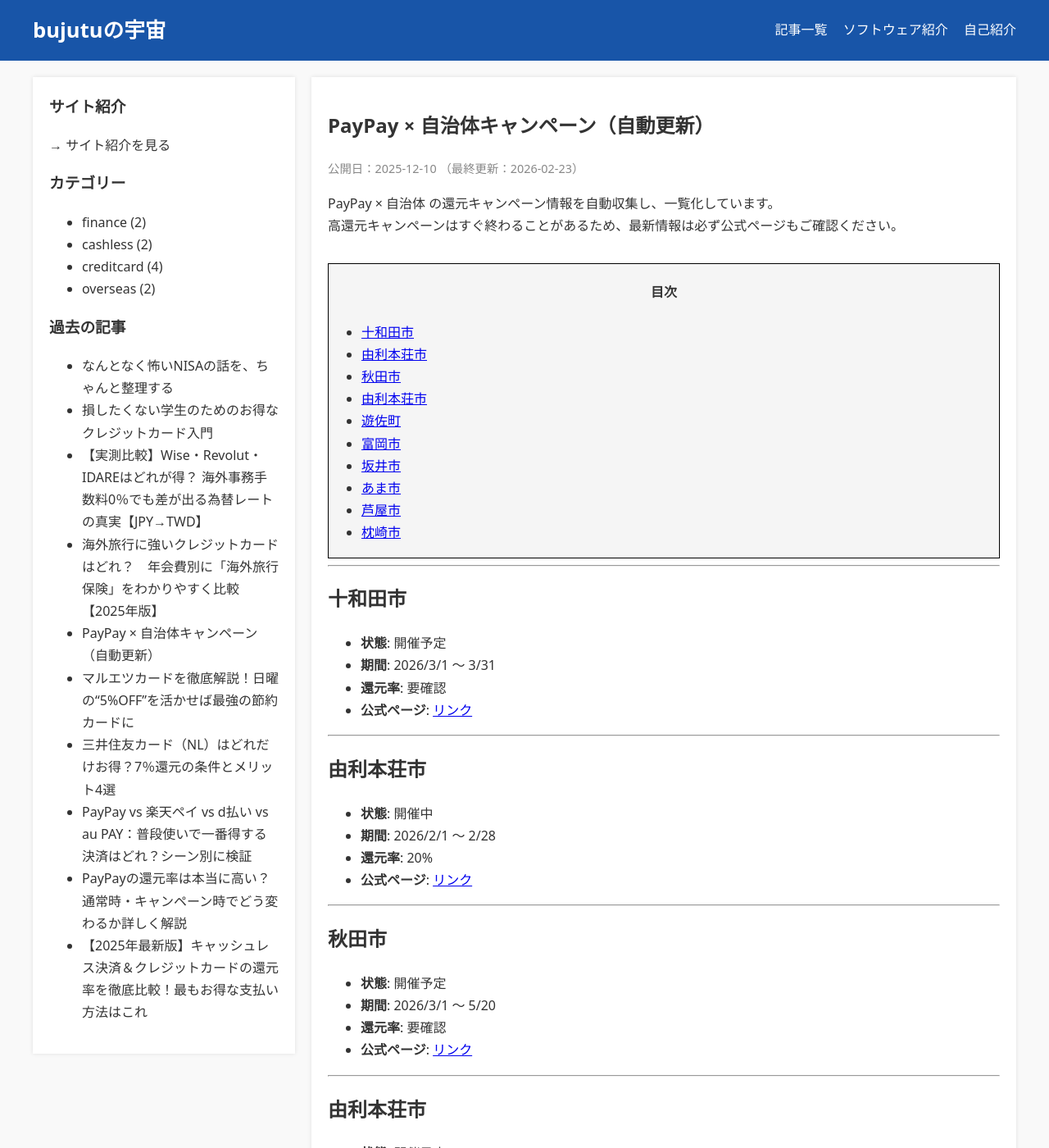
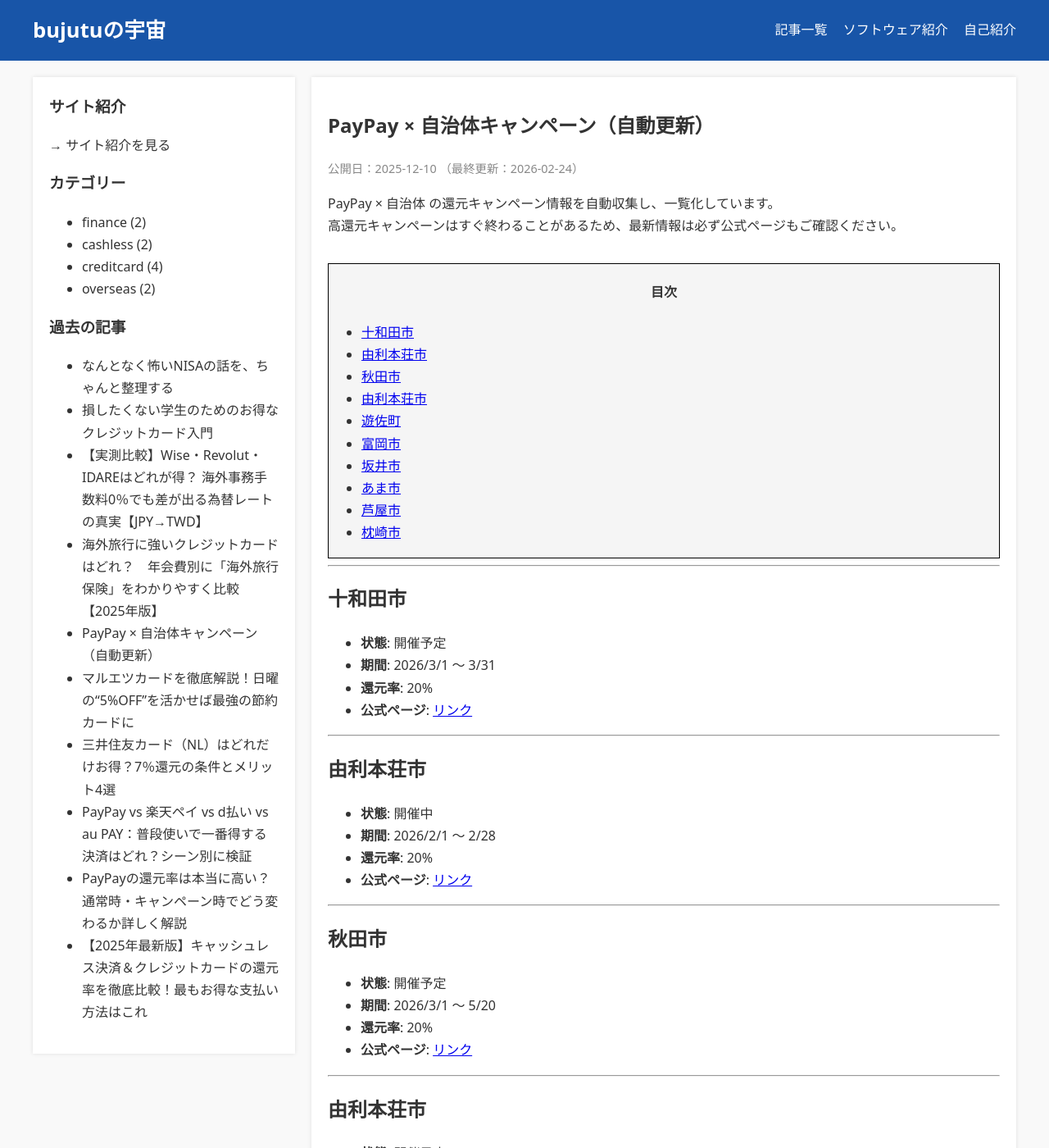
Before and after one commit to bujutu/bujutu.github.io, a Jekyll site: the page built from _posts/2025-12-10-paypay-campaigns.md, in a window 1280 px wide and 1400 px high. Shown: the whole window at 82% size. Built offline with Jekyll 4.4.1, drawn with Linux system fonts in a browser that asks for light colours.

Commit message:
Auto-update PayPay campaigns

```diff
--- a/_posts/2025-12-10-paypay-campaigns.md
+++ b/_posts/2025-12-10-paypay-campaigns.md
@@ -1,7 +1,7 @@
 ---
 title: "PayPay × 自治体キャンペーン（自動更新）"
 layout: post
-last_modified_at: 2026-02-23 09:50:59
+last_modified_at: 2026-02-24 09:47:27
 description: "PayPayと自治体のポイント還元キャンペーン一覧（自動更新）。"
 tags: [paypay, 自治体, キャンペーン, 自動更新]
 ---
@@ -21,8 +21,8 @@ PayPay × 自治体 の還元キャンペーン情報を自動収集し、一覧
 
 - **状態**: 開催予定
 - **期間**: 2026/3/1 〜 3/31
-- **還元率**: 要確認
-- **公式ページ**: [リンク](https://paypay.ne.jp/notice/20260130/cp-jichitai/)
+- **還元率**: 20%
+- **公式ページ**: [リンク](https://paypay.ne.jp/event/aomori-towada-city-20260301/)
 
 ---
 
@@ -39,8 +39,8 @@ PayPay × 自治体 の還元キャンペーン情報を自動収集し、一覧
 
 - **状態**: 開催予定
 - **期間**: 2026/3/1 〜 5/20
-- **還元率**: 要確認
-- **公式ページ**: [リンク](https://paypay.ne.jp/notice/20260130/cp-jichitai/)
+- **還元率**: 20%
+- **公式ページ**: [リンク](https://paypay.ne.jp/event/akita-akita-city/)
 
 ---
 
@@ -57,8 +57,8 @@ PayPay × 自治体 の還元キャンペーン情報を自動収集し、一覧
 
 - **状態**: 開催予定
 - **期間**: 2026/3/1 〜 3/31
-- **還元率**: 要確認
-- **公式ページ**: [リンク](https://paypay.ne.jp/notice/20260130/cp-jichitai/)
+- **還元率**: 20%
+- **公式ページ**: [リンク](https://paypay.ne.jp/event/yamagata-yuza-town-20260301/)
 
 ---
 
```
